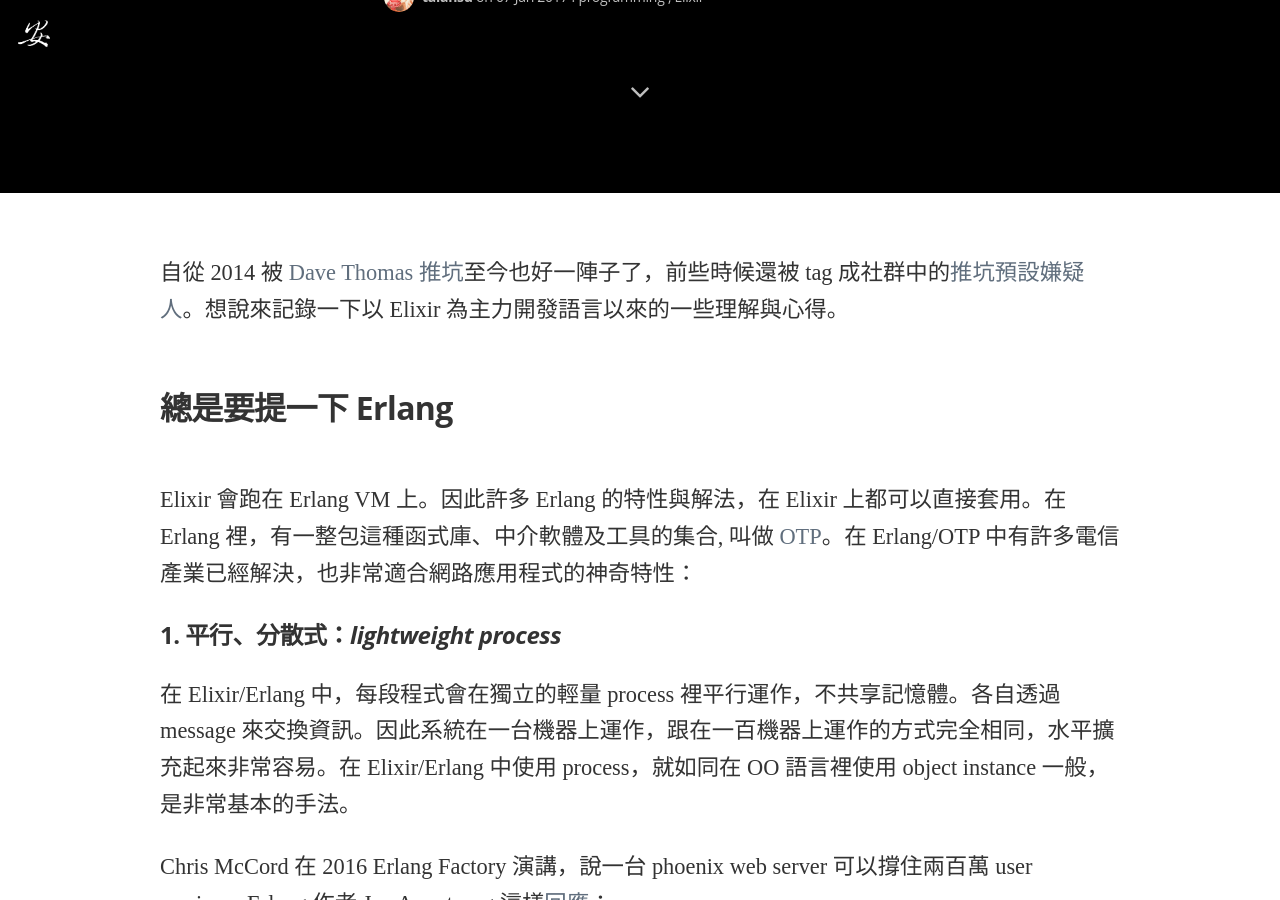
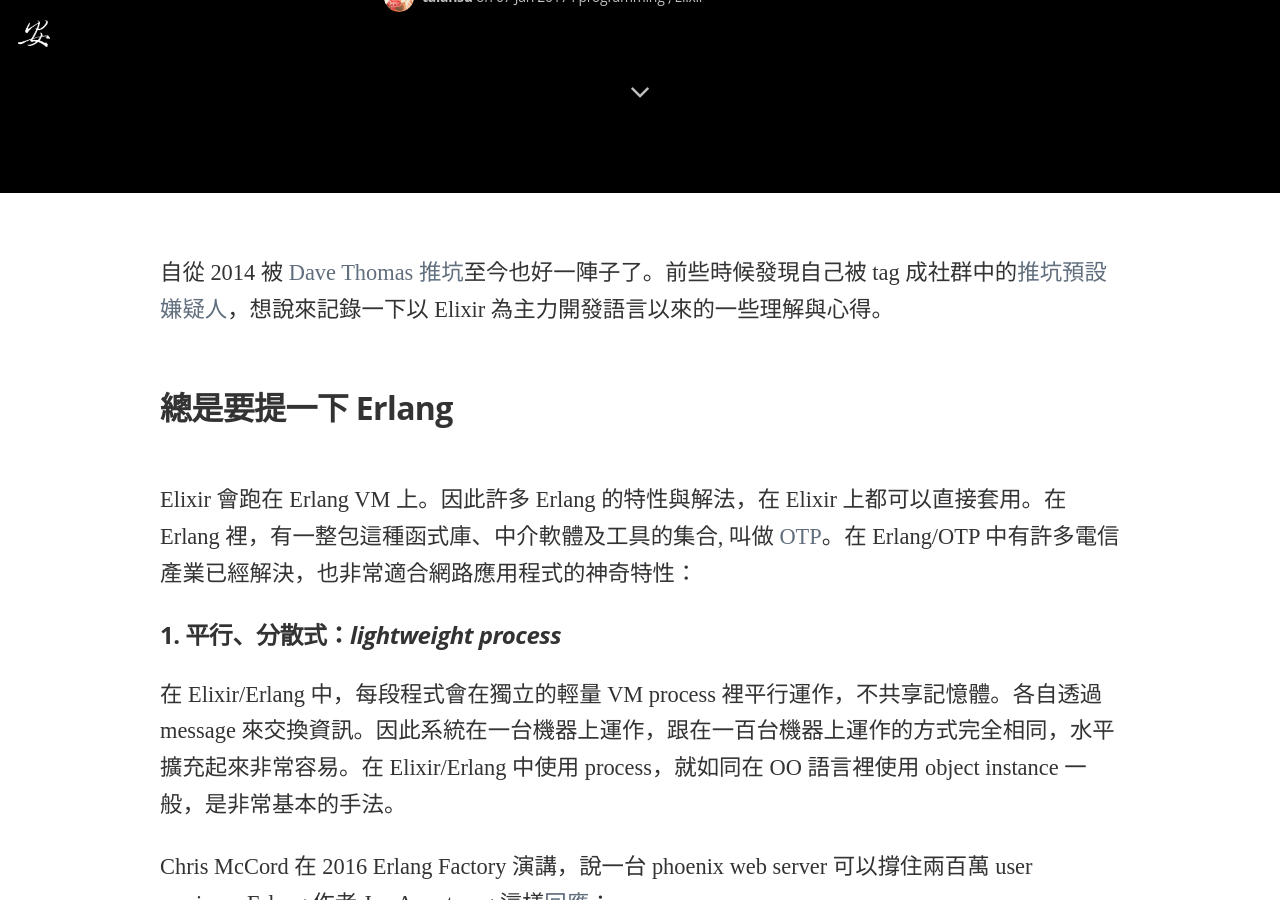
Before and after one commit to taiansu/blog, a Jekyll site: the page built from _posts/2017-01-07-abut-elixir.md, in a window 1280 px wide and 900 px high, scrolled down 707 px. Built offline with Jekyll 4.4.1, drawn with Linux system fonts in a browser that asks for light colours; nearby versions of some CDN libraries; some web fonts are replaced; comment, search, counter and statistics services are not loaded; some of the changed text lies outside the part shown.

Commit message:
Fix post

```diff
--- a/_posts/2017-01-07-abut-elixir.md
+++ b/_posts/2017-01-07-abut-elixir.md
@@ -8,15 +8,15 @@ image: /assets/post_img/2017-01-07-about-elixir/railway-station.jpg
 image2: /assets/post_img/2017-01-07-about-elixir/railway-station-mobile.jpg
 ---
 
-自從 2014 被 [Dave Thomas 推坑](../2014-07-26-a_sip_of_elixir/)至今也好一陣子了，前些時候還被 tag
-成社群中的[推坑預設嫌疑人](https://www.facebook.com/sutaian/posts/10211656942716422)。想說來記錄一下以 Elixir 為主力開發語言以來的一些理解與心得。
+自從 2014 被 [Dave Thomas 推坑](../2014-07-26-a_sip_of_elixir/)至今也好一陣子了。前些時候發現自己被 tag
+成社群中的[推坑預設嫌疑人](https://www.facebook.com/sutaian/posts/10211656942716422)，想說來記錄一下以 Elixir 為主力開發語言以來的一些理解與心得。
 
 ## 總是要提一下 Erlang
 
 Elixir 會跑在 Erlang VM 上。因此許多 Erlang 的特性與解法，在 Elixir 上都可以直接套用。在 Erlang 裡，有一整包這種函式庫、中介軟體及工具的集合, 叫做 [OTP](https://zh.wikipedia.org/wiki/%E9%96%8B%E6%94%BE%E9%9B%BB%E4%BF%A1%E5%B9%B3%E5%8F%B0)。在 Erlang/OTP 中有許多電信產業已經解決，也非常適合網路應用程式的神奇特性：
 
 ### 1. 平行、分散式：_lightweight process_
-在 Elixir/Erlang 中，每段程式會在獨立的輕量 process 裡平行運作，不共享記憶體。各自透過 message 來交換資訊。因此系統在一台機器上運作，跟在一百機器上運作的方式完全相同，水平擴充起來非常容易。在 Elixir/Erlang 中使用 process，就如同在 OO 語言裡使用 object instance 一般，是非常基本的手法。
+在 Elixir/Erlang 中，每段程式會在獨立的輕量 VM process 裡平行運作，不共享記憶體。各自透過 message 來交換資訊。因此系統在一台機器上運作，跟在一百台機器上運作的方式完全相同，水平擴充起來非常容易。在 Elixir/Erlang 中使用 process，就如同在 OO 語言裡使用 object instance 一般，是非常基本的手法。
 
 Chris McCord 在 2016 Erlang Factory 演講，說一台 phoenix web server 可以撐住兩百萬 user session。Erlang 作者 Joe Armstrong 這樣[回應](http://joearms.github.io/2016/03/13/Managing-two-million-webservers.html)：
 
```
Also changed, not shown: other parts of _posts/2017-01-07-abut-elixir.md (+1 -1 lines).
